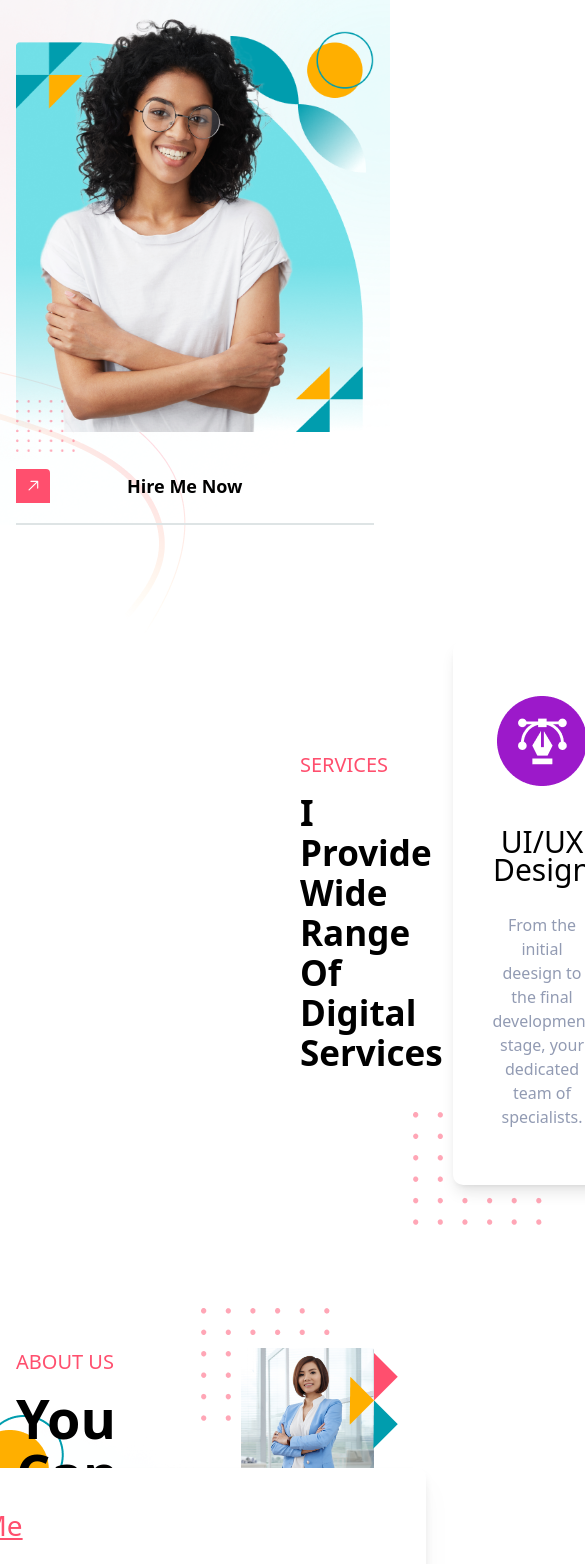
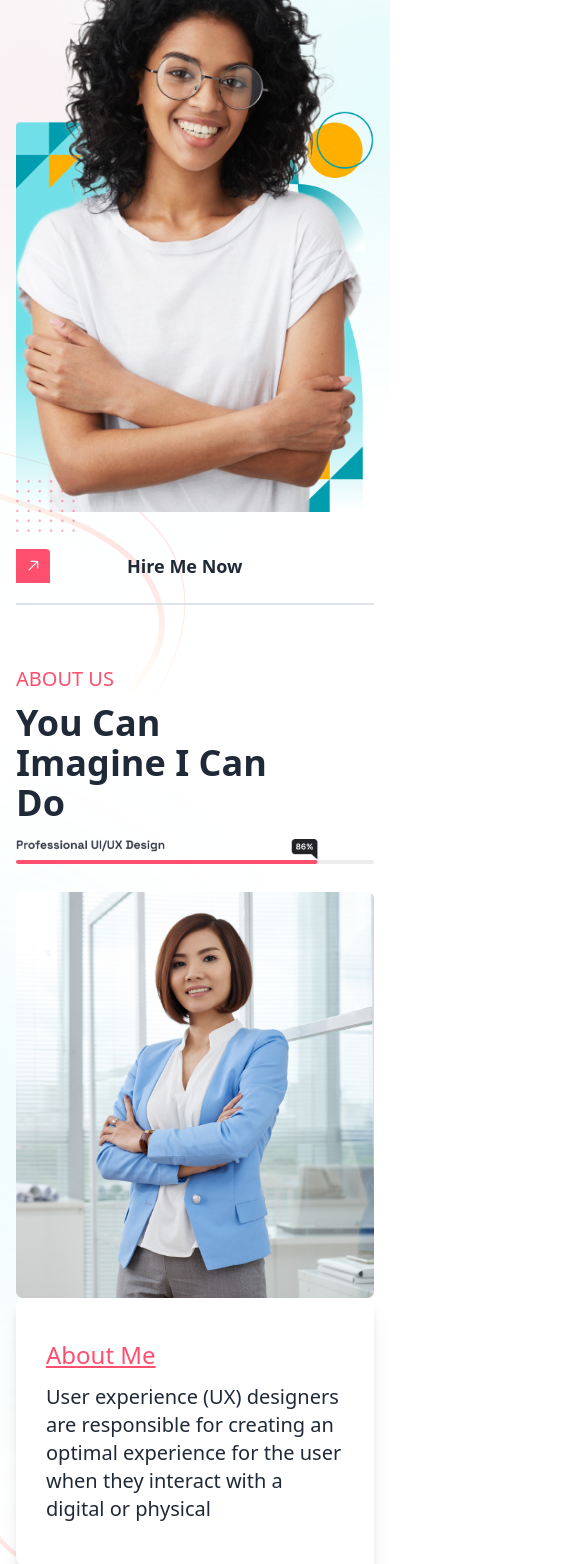
Before and after one commit to jahidhasan136/designer-developer-portfolio, a Next.js app: page / in a window 390 px wide. Shown: the part 280-1844 px from the top of the page, 585 px wide, since content can reach past the window. Built offline with nearby package versions, Linux system fonts and the light colour scheme.

Commit message:
banner about section responsive

```diff
--- a/app/component/About/About.jsx
+++ b/app/component/About/About.jsx
@@ -14,25 +14,26 @@ const About = () => {
         <div className='relative'>
             <img className='absolute -z-10 left-0' src={bgblueLeft.src} alt="" />
             <img className='absolute -z-10 -bottom-52' src={bgLine.src} alt="" />
-            <img className='absolute -z-10 bottom-52' src={bgBall.src} alt="" />
+            <img className='absolute hidden md:flex -z-10 bottom-52' src={bgBall.src} alt="" />
             <img className='absolute -z-10 right-0 top-[540px]' src={bgColorDot.src} alt="" />
-            <div className="container mt-[163px]">
-                <div className='flex justify-between'>
+            <div className="container mt-[60px] md:mt-[163px]">
+                <div className='md:flex justify-between'>
                     <div>
-                        <h6 className="uppercase text-[#FF4F6E] text-xl mb-[15px] font-medium">About Us</h6>
-                        <h2 className="capitalize font-bold text-[54px] leading-[55px] w-10/12 mb-[34px]">You Can Imagine I Can Do</h2>
-                        <img src={progressBar.src} alt="" />
+                        <h6 className="uppercase text-[#FF4F6E] text-xl mb-[10px] md:mb-[15px] font-medium">About Us</h6>
+                        <h2 className="capitalize font-bold text-4xl md:text-[54px] md:leading-[55px] w-10/12 mb-[16px] md:mb-[34px]">You Can Imagine I Can Do</h2>
+                        <img className='mb-7
+                        ' src={progressBar.src} alt="" />
                     </div>
                     <div className='relative'>
                         <img src={person.src} alt="" />
-                        <img className='absolute -bottom-12 -right-12 -z-10' src={bgBlue.src} alt="" />
-                        <img className='absolute top-[5px] -right-12' src={bgShape.src} alt="" />
-                        <img className='absolute -top-10 -left-10 -z-10' src={bgDot.src} alt="" />
+                        <img className='absolute hidden md:flex -bottom-12 -right-12 -z-10' src={bgBlue.src} alt="" />
+                        <img className='absolute hidden md:flex top-[5px] -right-12' src={bgShape.src} alt="" />
+                        <img className='absolute hidden md:flex -top-10 -left-10 -z-10' src={bgDot.src} alt="" />
                         <img className='absolute -z-10 -bottom-1/2 right-0' src={bgRed.src} alt="" />
-                        <div className='absolute -left-[376px] bottom-0'>
-                            <div className='bg-white px-[30px] py-[43px] w-[561px] drop-shadow-xl shadow-[#0e2a3614] rounded-[10px] rounded-br-none'>
-                                <h6 className='text-[28px] text-[#FF4F6E] underline font-medium mb-[22px] rounded-[10px] rounded-b'>About Me</h6>
-                                <p className='text-[26px]'>User experience (UX) designers are responsible for creating an optimal experience for the user when they interact with a digital or physical</p>
+                        <div className='md:absolute lg:-left-[376px] -bottom-3/4 lg:bottom-0'>
+                            <div className='bg-white px-[30px] py-[43px] md:w-[330px] lg:w-[561px] drop-shadow-xl shadow-[#0e2a3614] rounded-[10px] rounded-br-none'>
+                                <h6 className='text-[24px] lg:text-[28px] text-[#FF4F6E] underline font-medium mb-[14px] lg:mb-[22px] rounded-[10px] rounded-b'>About Me</h6>
+                                <p className='text-[20px] xl:text-[26px]'>User experience (UX) designers are responsible for creating an optimal experience for the user when they interact with a digital or physical</p>
                             </div>
                         </div>
                     </div>
--- a/app/component/Banner/Banner.jsx
+++ b/app/component/Banner/Banner.jsx
@@ -24,21 +24,21 @@ const Banner = () => {
             <img className='absolute -z-10 mt-[90px] -bottom-28' src={bgLine.src} alt="" />
             <img className='absolute -z-10 right-0' src={bgBlue.src} alt="" />
             <div className='container pt-[100px] md:pt-[180px]'>
-                <div className='flex flex-col-reverse md:flex-row items-center justify-between relative'>
-                    <div className=''>
-                        <img src={bgPhoto.src} alt="" />
-                        <img className='absolute -bottom-5 md:-bottom-11 md:-left-10 w-[59px] md:w-[128px]' src={bgDot.src} alt="" />
+                <div className='flex flex-col-reverse md:flex-row items-center gap-20 justify-between '>
+                    <div className='relative z-10'>
+                        <img className='' src={bgPhoto.src} alt="" />
                         <Image
                             src={photo.src}
                             width={photo.width}
                             height={photo.height}
-                            className='absolute bottom-0 md:-top-28 left-6 w-[261px] md:w-[392px]'
+                            className='absolute bottom-0'
                         />
+                        <img className='absolute -bottom-5 md:-bottom-11 md:-left-10 w-[59px] md:w-[128px]' src={bgDot.src} alt="" />
                     </div>
-                    <div className='md:w-[630px] relative mb-[6px] md:mb-0'>
+                    <div className='md:w-[350px] xl:w-[630px] relative mb-[6px] md:mb-0'>
                         <img className='absolute hidden md:flex right-0 bottom-0 cursor-pointer z-10' src={mouseScroll.src} alt="" />
                         <h2 className='text-2xl md:text-[38px] text-[#FF4F6E] font-bold mb-[10px] md:mb-[5px]'>Hello, I'm Nancy</h2>
-                        <h1 className='text-4xl md:text-[75px] font-bold lg:leading-[74px] xl:leading-[84px] mb-[43px]'>Professional UI/UX Designer & Web Developer</h1>
+                        <h1 className='text-4xl md:text-[65px] font-bold md:leading-[64px] lg:leading-[74px] xl:leading-[84px] mb-[43px]'>Professional UI/UX Designer & Web Developer</h1>
                         <div className='md:flex items-center font-semibold mb-[35px] hidden'>
                             <div className='w-[54px] h-[54px] flex items-center'>
                                 <span className='bg-[#FF4F6E] p-2 flex items-center rounded-tr text-white'>
@@ -61,6 +61,10 @@ const Banner = () => {
                         </div>
                     </div>
                 </div>
+
+
+                    {/* mobile device */}
+
                 <div className='md:hidden flex items-center font-semibold md:mb-[35px] gap-[57px] md:gap-0 mt-[27px] md:mt-0'>
                     <div className='w-[54px] h-[54px] flex items-center'>
                         <span className='bg-[#FF4F6E] p-2 flex items-center rounded-tr text-white'>
--- a/app/component/Feedback/Feedback.jsx
+++ b/app/component/Feedback/Feedback.jsx
@@ -19,7 +19,7 @@ const Feedback = () => {
             <img className='absolute -z-10 right-0 top-10' src={bgBall.src} alt="" />
             <div className="container mt-[145px]">
                 <div>
-                    <h1 className="text-[45px] font-bold leading-[60px] mb-[86px]">Clients are satisfied for our work, view feedback</h1>
+                    <h1 className="text-[45px] font-bold leading-[60px] mb-[86px] w-1/2">Clients are satisfied for our work, view feedback</h1>
                     <div className='flex items-center gap-9'>
                         <div className='flex items-center bg-white  rounded-lg shadow-sm shadow-[#929bb31f] gap-10 relative'>
                             <img className='absolute -z-10 -bottom-10 -left-10' src={bgDot.src} alt="" />
@@ -34,7 +34,13 @@ const Feedback = () => {
                                         <h6 className='text-xl font-bold'>Bessie Cooper</h6>
                                         <p className='text-base text-[#373D4A]'>Product Designer</p>
                                     </div>
-                                    {/* ratings */}
+                                    <div className="rating mt-5">
+                                        <input type="radio" name="rating-1" className="mask mask-star w-[20px] bg-[#FFAF00]" />
+                                        <input type="radio" name="rating-1" className="mask w-[20px] mask-star bg-[#FFAF00]" checked />
+                                        <input type="radio" name="rating-1" className="mask mask-star w-[20px] bg-[#FFAF00]" checked />
+                                        <input type="radio" name="rating-1" className="mask w-[20px] mask-star bg-[#FFAF00]" checked />
+                                        <input type="radio" name="rating-1" className="mask mask-star w-[20px] bg-[#FFAF00]" checked />
+                                    </div>
                                 </div>
                             </div>
                         </div>
@@ -48,6 +54,13 @@ const Feedback = () => {
                                     <h6 className='text-xl font-bold'>Jane Cooper</h6>
                                     <p className='text-base text-[#373D4A]'>Web Designer</p>
                                 </div>
+                                <div className="rating mt-5">
+                                    <input type="radio" name="rating-1" className="mask mask-star w-[20px] bg-[#FFAF00]" checked />
+                                    <input type="radio" name="rating-1" className="mask mask-star w-[20px] bg-[#FFAF00]" checkedchecked />
+                                    <input type="radio" name="rating-1" className="mask mask-star w-[20px] bg-[#FFAF00]" checked />
+                                    <input type="radio" name="rating-1" className="mask mask-star w-[20px] bg-[#FFAF00]" checked />
+                                    <input type="radio" name="rating-1" className="mask mask-star w-[20px] bg-[#FFAF00]" checked />
+                                </div>
                             </div>
                         </div>
                     </div>
--- a/app/layout.js
+++ b/app/layout.js
@@ -12,7 +12,7 @@ export const metadata = {
 
 export default function RootLayout({ children }) {
   return (
-    <html lang="en">
+    <html lang="en" data-theme="light">
       <Header></Header>
       <body>{children}</body>
       {/* <Footer></Footer> */}
--- a/app/page.js
+++ b/app/page.js
@@ -2,18 +2,16 @@ import Banner from './component/Banner/Banner'
 import Services from './component/Services/Services'
 import About from './component/About/About'
 import WorkingProcess from './component/WorkingProcess/WorkingProcess'
-import Footer from './component/Footer/Footer'
 import Feedback from './component/Feedback/Feedback'
 
 export default function Home() {
   return (
     <>
       <Banner></Banner>
-      <Services></Services>
+      {/* <Services></Services> */}
       <About></About>
-      <WorkingProcess></WorkingProcess>
-      <Feedback></Feedback>
-      <Footer></Footer>
+      {/* <WorkingProcess></WorkingProcess> */}
+      {/* <Feedback></Feedback> */}
     </>
   )
 }
--- a/package.json
+++ b/package.json
@@ -16,5 +16,8 @@
     "react-dom": "18.2.0",
     "react-icons": "^4.10.1",
     "tailwindcss": "3.3.3"
+  },
+  "devDependencies": {
+    "daisyui": "^3.2.1"
   }
 }
--- a/tailwind.config.js
+++ b/tailwind.config.js
@@ -14,5 +14,5 @@ module.exports = {
       },
     },
   },
-  plugins: [],
+  plugins: [require("daisyui")],
 }
```
Also changed, not shown: 1 other file (tests, documents, lock files or other folders).
